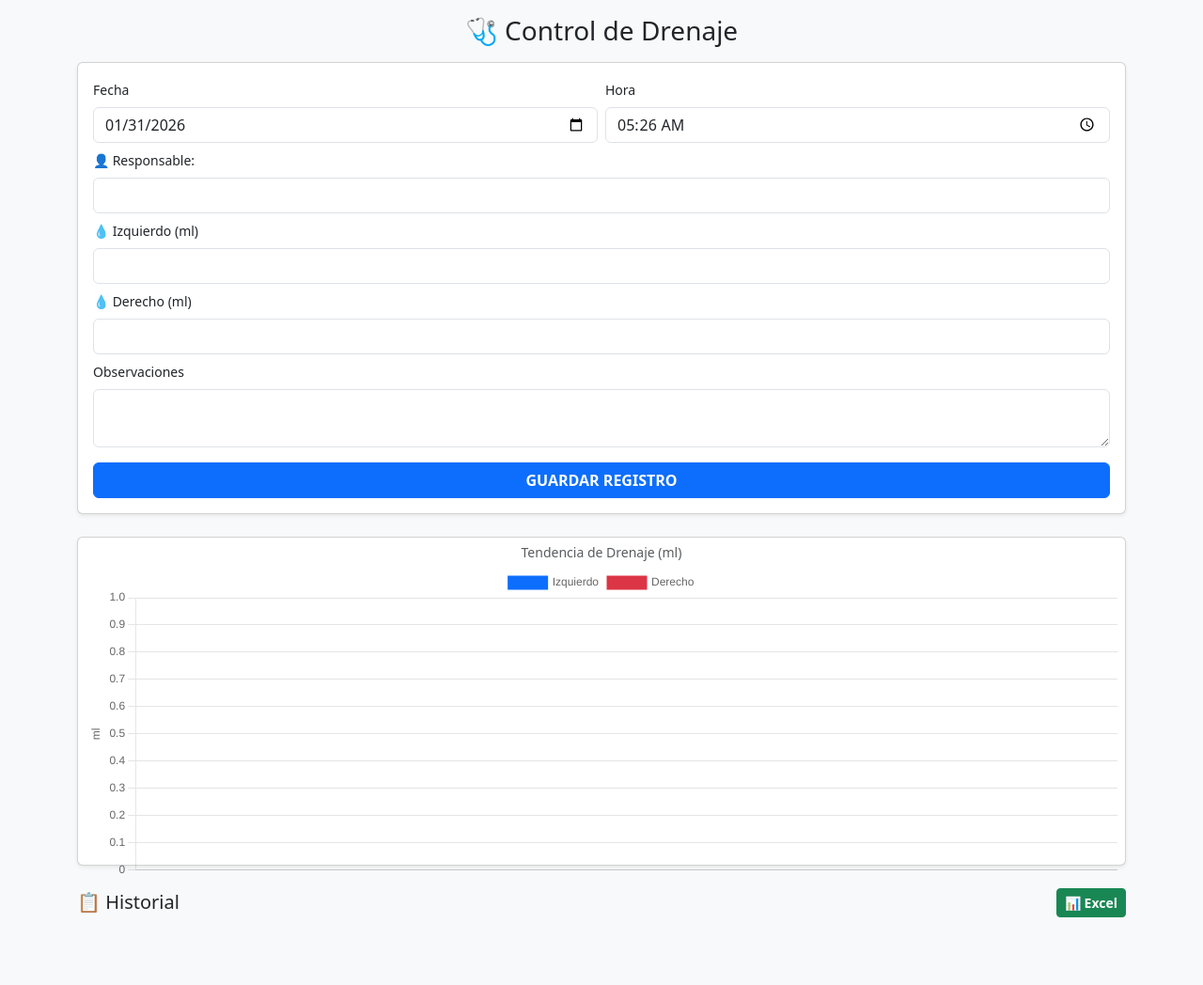
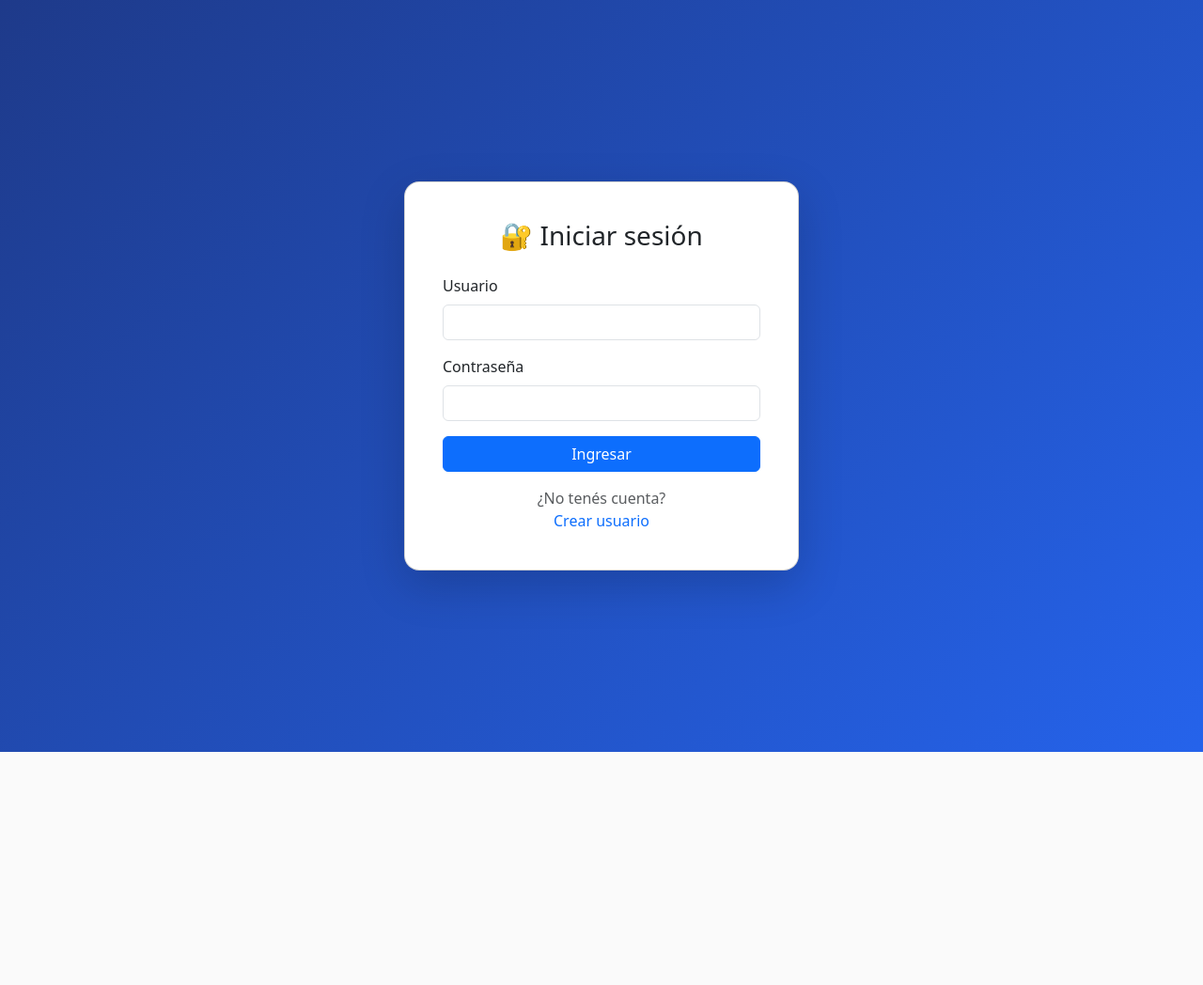
Before and after one commit to Pastormerlo/control-drenaje, a Flask app: page / in a window 1280 px wide. Shown: the whole page at 94% size. After the commit the page ends 800 px from the top, so only its background shows below. Run offline with Flask 3, Linux system fonts and the light colour scheme; data that the repository does not hold is empty; some libraries are stand-ins or nearby versions.

Commit message:
Add files via upload

```diff
--- /dev/null
+++ b/Procfile.txt
@@ -0,0 +1 @@
+web: gunicorn app:app
--- a/app.py
+++ b/app.py
@@ -1,73 +1,179 @@
-from flask import Flask, render_template, request, redirect, url_for
+import os
 import psycopg2
-from psycopg2.extras import RealDictCursor
-import os
+from psycopg2.extras import DictCursor
+from flask import Flask, render_template, request, redirect, url_for, session, send_file
+import io
+from werkzeug.security import generate_password_hash, check_password_hash
+from fpdf import FPDF
 
 app = Flask(__name__)
+app.secret_key = os.environ.get("SECRET_KEY", "clave-secreta-muy-segura")
+
+# CONFIGURACIÓN DE POSTGRESQL
+# Render proporciona la URL en la variable DATABASE_URL
 DATABASE_URL = os.environ.get('DATABASE_URL')
 
 def conectar():
-    return psycopg2.connect(DATABASE_URL, sslmode='require')
+    # En Render, la URL a veces empieza con 'postgres://',
+    # pero SQLAlchemy/Psycopg2 a veces necesitan 'postgresql://'
+    url = DATABASE_URL
+    if url and url.startswith("postgres://"):
+        url = url.replace("postgres://", "postgresql://", 1)
 
-@app.before_request
-def inicializar_db():
-    with conectar() as con:
-        with con.cursor() as cur:
-            # Creamos una tabla totalmente nueva para evitar conflictos de columnas
-            cur.execute("""
-                CREATE TABLE IF NOT EXISTS registros_v2 (
+    conn = psycopg2.connect(url, sslmode='require')
+    return conn
+
+def init_db():
+    """Crea las tablas en PostgreSQL si no existen."""
+    conn = conectar()
+    cur = conn.cursor()
+    cur.execute('''CREATE TABLE IF NOT EXISTS usuarios (
                     id SERIAL PRIMARY KEY,
-                    fecha TEXT,
-                    hora TEXT,
-                    cant_izq FLOAT,
-                    cant_der FLOAT,
-                    observaciones TEXT,
-                    quien TEXT
-                )
-            """)
-        con.commit()
+                    usuario TEXT UNIQUE NOT NULL,
+                    password TEXT NOT NULL)''')
+    cur.execute('''CREATE TABLE IF NOT EXISTS registros (
+                    id SERIAL PRIMARY KEY,
+                    fecha TEXT, hora TEXT, cant_izq REAL,
+                    cant_der REAL, observaciones TEXT, usuario TEXT)''')
+    conn.commit()
+    cur.close()
+    conn.close()
 
+# --- LOGIN ---
 @app.route("/", methods=["GET", "POST"])
-def index():
+@app.route("/login", methods=["GET", "POST"])
+def login():
     if request.method == "POST":
+        username = request.form.get("usuario")
+        password = request.form.get("password")
+        conn = conectar()
+        cur = conn.cursor(cursor_factory=DictCursor)
+        cur.execute("SELECT * FROM usuarios WHERE usuario = %s", (username,))
+        user = cur.fetchone()
+        cur.close()
+        conn.close()
+        if user and check_password_hash(user["password"], password):
+            session["usuario"] = user["usuario"]
+            return redirect(url_for("dashboard"))
+        return render_template("login.html", error="Usuario o contraseña incorrectos")
+    return render_template("login.html")
+
+# --- REGISTRO ---
+@app.route("/registro", methods=["GET", "POST"])
+def registro():
+    if request.method == "POST":
+        username = request.form.get("usuario")
+        password = request.form.get("password")
+        conn = conectar()
         try:
-            fecha = request.form.get("fecha")
-            hora = request.form.get("hora")
-            quien = request.form.get("quien")
-            izq = float(request.form.get("cantidad_izq", 0).replace(',', '.'))
-            der = float(request.form.get("cantidad_der", 0).replace(',', '.'))
-            obs = request.form.get("observaciones", "")
+            cur = conn.cursor()
+            cur.execute("INSERT INTO usuarios (usuario, password) VALUES (%s, %s)",
+                        (username, generate_password_hash(password)))
+            conn.commit()
+            return redirect(url_for("login"))
+        except Exception:
+            return render_template("register.html", error="El usuario ya existe")
+        finally:
+            conn.close()
+    return render_template("register.html")
 
-            with conectar() as con:
-                with con.cursor() as cur:
-                    cur.execute("""
-                        INSERT INTO registros_v2 (fecha, hora, cant_izq, cant_der, observaciones, quien)
-                        VALUES (%s, %s, %s, %s, %s, %s)
-                    """, (fecha, hora, izq, der, obs, quien))
-                con.commit()
-            return redirect(url_for('index'))
-        except Exception as e:
-            return f"Error crítico al guardar: {e}"
+@app.route("/dashboard")
+def dashboard():
+    if "usuario" not in session:
+        return redirect(url_for("login"))
+    return render_template("dashboard.html", usuario=session["usuario"])
 
-    try:
-        con = conectar()
-        cur = con.cursor(cursor_factory=RealDictCursor)
-        cur.execute("SELECT * FROM registros_v2 ORDER BY fecha DESC, hora DESC")
-        registros = cur.fetchall()
+# --- CARGAR ---
+@app.route("/cargar", methods=["GET", "POST"])
+def cargar_registro():
+    if "usuario" not in session:
+        return redirect(url_for("login"))
+    success = None
+    if request.method == "POST":
+        conn = conectar()
+        cur = conn.cursor()
+        cur.execute("""INSERT INTO registros (fecha, hora, cant_izq, cant_der, observaciones, usuario)
+                       VALUES (%s,%s,%s,%s,%s,%s)""",
+                    (request.form.get("fecha"), request.form.get("hora"),
+                     request.form.get("cantidad_izq"), request.form.get("cantidad_der"),
+                     request.form.get("observaciones"), session["usuario"]))
+        conn.commit()
         cur.close()
-        con.close()
-        return render_template("index.html", registros=registros)
-    except Exception as e:
-        return f"Error al leer la base de datos: {e}"
+        conn.close()
+        success = "✅ Cargado correctamente"
+    return render_template("index.html", usuario=session["usuario"], modo="cargar", success=success)
+
+# --- VER ---
+@app.route("/ver")
+def ver_registros():
+    if "usuario" not in session:
+        return redirect(url_for("login"))
+    conn = conectar()
+    cur = conn.cursor(cursor_factory=DictCursor)
+    cur.execute("SELECT * FROM registros WHERE usuario = %s ORDER BY fecha DESC, hora DESC", (session["usuario"],))
+    registros = cur.fetchall()
+    cur.close()
+    conn.close()
+    return render_template("index.html", usuario=session["usuario"], registros=registros, modo="ver")
+
+# --- PDF ---
+@app.route("/descargar_pdf")
+def descargar_pdf():
+    if "usuario" not in session:
+        return redirect(url_for("login"))
+    conn = conectar()
+    cur = conn.cursor(cursor_factory=DictCursor)
+    cur.execute("SELECT * FROM registros WHERE usuario = %s ORDER BY fecha DESC, hora DESC", (session["usuario"],))
+    registros = cur.fetchall()
+    cur.close()
+    conn.close()
+
+    pdf = FPDF()
+    pdf.add_page()
+    pdf.set_font("Helvetica", "B", 16)
+    pdf.cell(190, 10, "Informe de Control de Drenaje", ln=True, align="C")
+    pdf.ln(10)
+
+    pdf.set_fill_color(200, 220, 255)
+    pdf.set_font("Helvetica", "B", 10)
+    pdf.cell(35, 10, "Fecha", 1, 0, "C", True)
+    pdf.cell(25, 10, "Hora", 1, 0, "C", True)
+    pdf.cell(30, 10, "Izq (ml)", 1, 0, "C", True)
+    pdf.cell(30, 10, "Der (ml)", 1, 0, "C", True)
+    pdf.cell(70, 10, "Observaciones", 1, 1, "C", True)
+
+    pdf.set_font("Helvetica", "", 9)
+    for r in registros:
+        pdf.cell(35, 10, str(r['fecha']), 1)
+        pdf.cell(25, 10, str(r['hora']), 1)
+        pdf.cell(30, 10, str(r['cant_izq']), 1)
+        pdf.cell(30, 10, str(r['cant_der']), 1)
+        obs = str(r['observaciones']).encode('latin-1', 'replace').decode('latin-1')
+        pdf.cell(70, 10, obs[:40], 1, 1)
+
+    pdf_output = pdf.output()
+    buffer = io.BytesIO(pdf_output)
+    buffer.seek(0)
+
+    return send_file(buffer, as_attachment=True, download_name=f"informe_{session['usuario']}.pdf", mimetype="application/pdf")
 
 @app.route("/borrar/<int:id>")
 def borrar(id):
-    with conectar() as con:
-        with con.cursor() as cur:
-            cur.execute("DELETE FROM registros_v2 WHERE id = %s", (id,))
-        con.commit()
-    return redirect(url_for('index'))
+    if "usuario" in session:
+        conn = conectar()
+        cur = conn.cursor()
+        cur.execute("DELETE FROM registros WHERE id = %s AND usuario = %s", (id, session["usuario"]))
+        conn.commit()
+        cur.close()
+        conn.close()
+    return redirect(url_for("ver_registros"))
+
+@app.route("/logout")
+def logout():
+    session.clear()
+    return redirect(url_for("login"))
 
 if __name__ == "__main__":
+    init_db()
     port = int(os.environ.get("PORT", 5000))
-    app.run(host="0.0.0.0", port=port)
+    app.run(host='0.0.0.0', port=port)
--- a/requirements.txt
+++ b/requirements.txt
@@ -1,3 +1,4 @@
 flask
 gunicorn
+fpdf2
 psycopg2-binary
--- /dev/null
+++ b/templates/Login.html
@@ -0,0 +1,60 @@
+<!DOCTYPE html>
+<html lang="es">
+<head>
+    <meta charset="UTF-8">
+    <title>Iniciar sesión</title>
+
+    <link href="https://cdn.jsdelivr.net/npm/bootstrap@5.3.2/dist/css/bootstrap.min.css" rel="stylesheet">
+
+    <style>
+        body {
+            background: linear-gradient(135deg, #1e3a8a, #2563eb);
+            min-height: 100vh;
+        }
+        .card {
+            border-radius: 1rem;
+        }
+        a {
+            text-decoration: none;
+        }
+    </style>
+</head>
+<body class="d-flex align-items-center justify-content-center">
+
+<div class="card shadow-lg p-4" style="width: 100%; max-width: 420px;">
+    <div class="card-body">
+
+        <h3 class="text-center mb-4">🔐 Iniciar sesión</h3>
+
+        {% if error %}
+        <div class="alert alert-danger text-center">
+            {{ error }}
+        </div>
+        {% endif %}
+
+        <form method="POST">
+            <div class="mb-3">
+                <label class="form-label">Usuario</label>
+                <input type="text" name="usuario" class="form-control" required>
+            </div>
+
+            <div class="mb-3">
+                <label class="form-label">Contraseña</label>
+                <input type="password" name="password" class="form-control" required>
+            </div>
+
+            <div class="d-grid">
+                <button class="btn btn-primary">Ingresar</button>
+            </div>
+        </form>
+
+        <div class="text-center mt-3">
+            <span class="text-muted">¿No tenés cuenta?</span><br>
+            <a href="{{ url_for('registro') }}">Crear usuario</a>
+        </div>
+
+    </div>
+</div>
+
+</body>
+</html>
--- a/templates/index.html
+++ b/templates/index.html
@@ -2,140 +2,118 @@
 <html lang="es">
 <head>
     <meta charset="UTF-8">
-    <title>Control de Drenaje</title>
+    <title>Sistema de Drenaje</title>
     <meta name="viewport" content="width=device-width, initial-scale=1">
     <link href="https://cdn.jsdelivr.net/npm/bootstrap@5.3.2/dist/css/bootstrap.min.css" rel="stylesheet">
+    <script src="https://cdn.jsdelivr.net/npm/chart.js"></script>
     <style>
-        .color-izq { color: #0d6efd; font-weight: bold; }
-        .color-der { color: #dc3545; font-weight: bold; }
-        .card-grafico { height: 350px; }
-        .badge-user { background-color: #f8f9fa; color: #6c757d; font-size: 0.75rem; padding: 2px 8px; border-radius: 10px; border: 1px solid #dee2e6; }
+        .color-izq { color:#0d6efd; font-weight:bold }
+        .color-der { color:#dc3545; font-weight:bold }
+        .alert-success { font-weight: bold; border-radius: 10px; }
+        .btn-pdf { background-color: #e74c3c; color: white; border: none; }
+        .btn-pdf:hover { background-color: #c0392b; color: white; }
     </style>
 </head>
 <body class="bg-light">
 <div class="container py-3">
-    <h3 class="text-center mb-3">🩺 Control de Drenaje</h3>
 
-    <form method="POST" action="/" class="card p-3 mb-4 shadow-sm" id="drainForm">
+    <div class="d-flex justify-content-between align-items-center mb-3">
+        <a href="{{ url_for('dashboard') }}" class="btn btn-outline-secondary btn-sm">⬅ Volver al Menú</a>
+        <span class="badge bg-primary">👤 {{ usuario }}</span>
+    </div>
+
+    {% if modo == 'cargar' %}
+    <h4 class="text-center mb-3">✍️ Nuevo Registro</h4>
+
+    {% if success %}
+    <div class="alert alert-success text-center shadow-sm">
+        {{ success }}
+    </div>
+    {% endif %}
+
+    <form method="POST" class="card p-3 shadow-sm">
         <div class="row g-2">
             <div class="col-6">
-                <label class="form-label small">Fecha</label>
-                <input type="date" name="fecha" id="f_auto" class="form-control" required>
+                <label class="form-label">Fecha</label>
+                <input type="date" name="fecha" id="fecha" class="form-control" required>
             </div>
             <div class="col-6">
-                <label class="form-label small">Hora</label>
-                <input type="time" name="hora" id="h_auto" class="form-control" required>
+                <label class="form-label">Hora</label>
+                <input type="time" name="hora" id="hora" class="form-control" required>
             </div>
         </div>
-        <label class="form-label mt-2 small">👤 Responsable:</label>
-        <input type="text" name="quien" id="quien_input" class="form-control" required>
+        <label class="mt-2">💧 Izquierdo (ml)</label>
+        <input type="number" step="0.01" name="cantidad_izq" class="form-control" required>
+        <label class="mt-2">💧 Derecho (ml)</label>
+        <input type="number" step="0.01" name="cantidad_der" class="form-control" required>
+        <label class="mt-2">Observaciones</label>
+        <textarea name="observaciones" class="form-control"></textarea>
 
-        <label class="form-label mt-2 small">💧 Izquierdo (ml)</label>
-        <input type="number" name="cantidad_izq" step="0.01" class="form-control" required>
+        <button type="submit" class="btn btn-primary mt-3 w-100 fw-bold">GUARDAR Y CARGAR OTRO</button>
+    </form>
+    {% endif %}
 
-        <label class="form-label mt-2 small">💧 Derecho (ml)</label>
-        <input type="number" name="cantidad_der" step="0.01" required class="form-control">
-
-        <label class="form-label mt-2 small">Observaciones</label>
-        <textarea name="observaciones" class="form-control" rows="2"></textarea>
-
-        <button type="submit" class="btn btn-primary mt-3 w-100 fw-bold">GUARDAR REGISTRO</button>
-    </form>
-
-    <div class="card mb-4 shadow-sm p-2 card-grafico">
-        <h6 class="text-center text-muted small">Tendencia de Drenaje (ml)</h6>
-        <canvas id="graficoLineas"></canvas>
+    {% if modo == 'ver' %}
+    <div class="d-flex justify-content-between align-items-center mb-3">
+        <h4 class="mb-0">📊 Historial</h4>
+        <a href="{{ url_for('descargar_pdf') }}" class="btn btn-pdf btn-sm fw-bold">
+            📄 DESCARGAR PDF
+        </a>
     </div>
 
-    <div class="d-flex justify-content-between align-items-center mb-2">
-        <h5 class="mb-0">📋 Historial</h5>
-        <button onclick="exportarExcel()" class="btn btn-success btn-sm fw-bold">📊 Excel</button>
+    <div class="card p-3 mb-4 shadow-sm">
+        <h6 class="text-center text-muted">Tendencia de Drenaje (ml)</h6>
+        <canvas id="grafico"></canvas>
     </div>
 
-    <div class="list-group mb-5">
-        {% for r in registros %}
-        <div class="list-group-item shadow-sm mb-1 rounded">
-            <div class="d-flex justify-content-between">
-                <span class="small text-muted">{{ r.fecha }} — {{ r.hora }}</span>
-                <a href="/borrar/{{ r.id }}" class="text-danger fw-bold text-decoration-none" onclick="return confirm('¿Borrar?')">✖</a>
-            </div>
-            <div class="mt-1">
-                <span class="color-izq">I: {{ r.cant_izq }} ml</span>
-                <span class="text-muted mx-1">|</span>
-                <span class="color-der">D: {{ r.cant_der }} ml</span>
-            </div>
-            <div class="d-flex justify-content-between align-items-center mt-2">
-                <small class="text-secondary">{% if r.observaciones %}{{ r.observaciones }}{% endif %}</small>
-                <span class="badge-user">👤 {{ r.quien }}</span>
-            </div>
+    <h5>📋 Mis Registros</h5>
+    {% for r in registros %}
+    <div class="card p-2 mb-2 shadow-sm">
+        <div class="d-flex justify-content-between">
+            <small class="fw-bold text-muted">{{ r.fecha }} — {{ r.hora }}</small>
+            <a href="{{ url_for('borrar', id=r.id) }}" class="text-danger" onclick="return confirm('¿Eliminar?')">✖</a>
         </div>
-        {% endfor %}
+        <div class="my-1">
+            <span class="color-izq">I: {{ r.cant_izq }} ml</span> | <span class="color-der">D: {{ r.cant_der }} ml</span>
+        </div>
+        {% if r.observaciones %}
+        <small class="text-muted italic border-top d-block mt-1 pt-1">"{{ r.observaciones }}"</small>
+        {% endif %}
     </div>
+    {% else %}
+    <div class="text-center text-muted py-4">No hay registros cargados.</div>
+    {% endfor %}
+    {% endif %}
+
 </div>
 
-<script src="https://cdn.jsdelivr.net/npm/chart.js"></script>
-<script src="https://cdn.jsdelivr.net/npm/xlsx/dist/xlsx.full.min.js"></script>
-
 <script>
-    window.onload = function() {
-        const ahora = new Date();
-        document.getElementById('f_auto').value = ahora.toISOString().split('T')[0];
-        document.getElementById('h_auto').value = ahora.toLocaleTimeString('it-IT', { hour: '2-digit', minute: '2-digit' });
-        const uNom = localStorage.getItem('uNom');
-        if (uNom) document.getElementById('quien_input').value = uNom;
+    if (document.getElementById('fecha')) {
+        const hoy = new Date();
+        document.getElementById('fecha').value = hoy.toISOString().split("T")[0];
+        document.getElementById('hora').value = hoy.toTimeString().slice(0,5);
     }
 
-    document.getElementById('drainForm').onsubmit = function() {
-        localStorage.setItem('uNom', document.getElementById('quien_input').value);
-    };
+    {% if modo == 'ver' and registros %}
+    const labels = [{% for r in registros|reverse %}"{{ r.fecha }} {{ r.hora }}",{% endfor %}];
+    const izq = [{% for r in registros|reverse %}{{ r.cant_izq }},{% endfor %}];
+    const der = [{% for r in registros|reverse %}{{ r.cant_der }},{% endfor %}];
 
-    const etiquetas = [{% for r in registros|reverse %}"{{ r.fecha }} {{ r.hora }}"{% if not loop.last %}, {% endif %}{% endfor %}].slice(-10);
-    const dIzq = [{% for r in registros|reverse %}{{ r.cant_izq }}{% if not loop.last %}, {% endif %}{% endfor %}].slice(-10);
-    const dDer = [{% for r in registros|reverse %}{{ r.cant_der }}{% if not loop.last %}, {% endif %}{% endfor %}].slice(-10);
-
-    new Chart(document.getElementById('graficoLineas'), {
-        type: 'line', // CAMBIO A LÍNEAS
+    new Chart(document.getElementById('grafico'), {
+        type: "line",
         data: {
-            labels: etiquetas,
+            labels: labels,
             datasets: [
-                {
-                    label: 'Izquierdo',
-                    data: dIzq,
-                    borderColor: '#0d6efd',
-                    backgroundColor: '#0d6efd',
-                    tension: 0.3, // Suaviza la línea
-                    fill: false
-                },
-                {
-                    label: 'Derecho',
-                    data: dDer,
-                    borderColor: '#dc3545',
-                    backgroundColor: '#dc3545',
-                    tension: 0.3,
-                    fill: false
-                }
+                { label: "Izq", data: izq, borderColor: "#0d6efd", tension: 0.3, fill: false },
+                { label: "Der", data: der, borderColor: "#dc3545", tension: 0.3, fill: false }
             ]
         },
         options: {
             responsive: true,
-            maintainAspectRatio: false,
-            scales: {
-                y: { beginAtZero: true, title: { display: true, text: 'ml' } },
-                x: { ticks: { display: false } } // Ocultamos fechas largas para que no se amontonen
-            }
+            maintainAspectRatio: true
         }
     });
-
-    function exportarExcel() {
-        const datos = [["Fecha", "Hora", "Responsable", "Izq (ml)", "Der (ml)", "Observaciones"]];
-        {% for r in registros %}
-        datos.push(["{{ r.fecha }}", "{{ r.hora }}", "{{ r.quien }}", {{ r.cant_izq }}, {{ r.cant_der }}, "{{ r.observaciones }}"]);
-        {% endfor %}
-        const wb = XLSX.utils.book_new();
-        const ws = XLSX.utils.aoa_to_sheet(datos);
-        XLSX.utils.book_append_sheet(wb, ws, "Drenajes");
-        XLSX.writeFile(wb, "Control_Drenaje_Bully.xlsx");
-    }
+    {% endif %}
 </script>
 </body>
 </html>
```
Also changed, not shown: init_db.py (added, +17 -0 lines), templates/dashboard.html (added, +64 -0 lines), templates/register.html (added, +70 -0 lines), control.db (added), database.db (added), drenaje.db (added).
